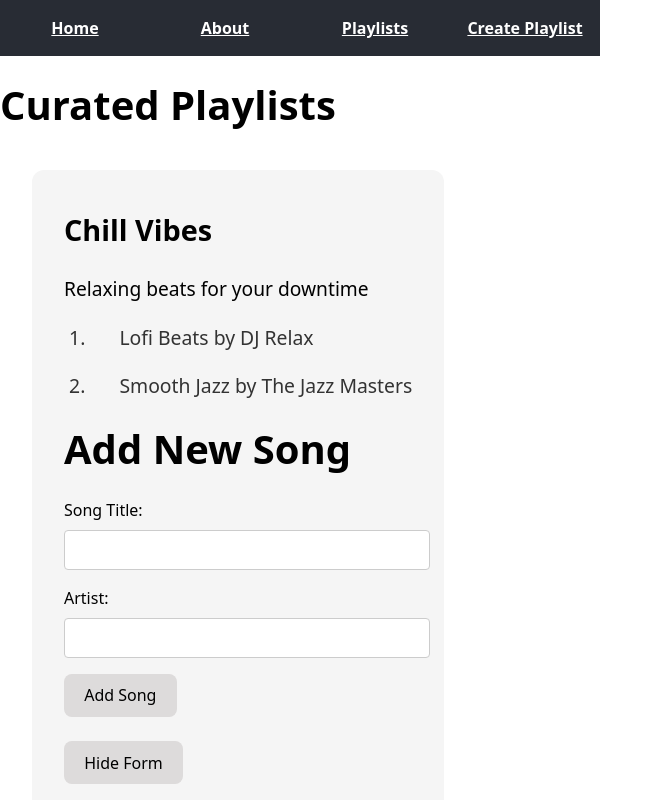
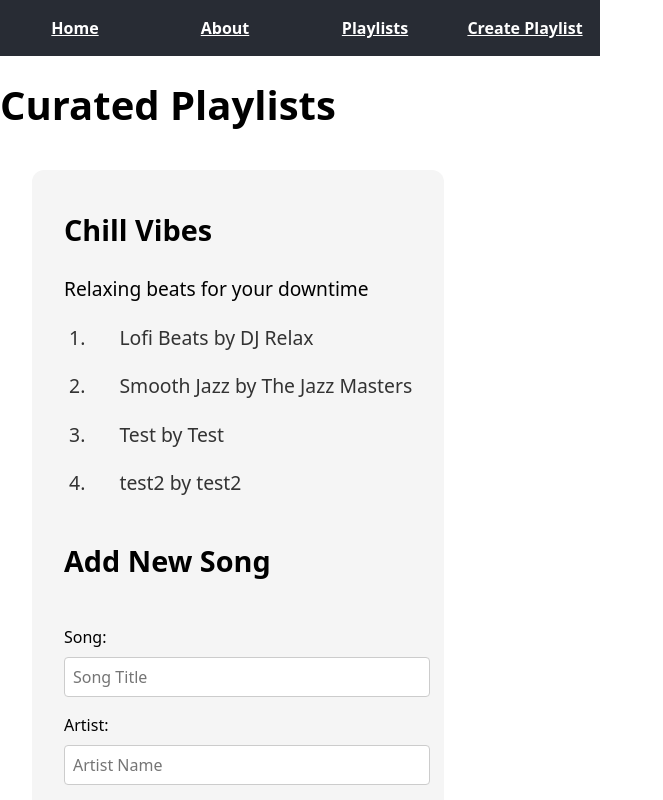
Before and after one commit to cash0826/Course5-Summative-Lab-Showcase-Project, a React (Vite) app: page /playlists/1 in a window 1280 px wide. Both pictures are taken after a click on the button "Add New Song". Shown: the top 800 px of the page, without its empty margins (0-663 px from the left). Built offline with nearby package versions, Linux system fonts and the light colour scheme; data requests are answered from the project's data file.

Commit message:
Fixed logic for newSong data to update existing playlists and songs

```diff
--- a/db.json
+++ b/db.json
@@ -14,6 +14,16 @@
           "id": "102",
           "title": "Smooth Jazz",
           "artist": "The Jazz Masters"
+        },
+        {
+          "id": "1a7188b2-405d-4db2-9dbe-6f7958980487",
+          "title": "Test",
+          "artist": "Test"
+        },
+        {
+          "id": "7f55a72a-8627-490e-af23-d9b7aeab7fd1",
+          "title": "test2",
+          "artist": "test2"
         }
       ]
     },
--- a/package.json
+++ b/package.json
@@ -13,7 +13,8 @@
   "dependencies": {
     "react": "^19.2.0",
     "react-dom": "^19.2.0",
-    "react-router-dom": "^6.30.2"
+    "react-router-dom": "^6.30.2",
+    "uuid": "^13.0.0"
   },
   "devDependencies": {
     "@eslint/js": "^9.39.1",
--- a/src/pages/CreatePlaylist.jsx
+++ b/src/pages/CreatePlaylist.jsx
@@ -1,10 +1,12 @@
 import NavBar from "../components/NavBar";
 import { useState } from "react";
 import { addPlaylist } from "../services/PlaylistService";
+import { useNavigate } from "react-router-dom";
 
 function CreatePlaylist() {
   const [name, setName] = useState("");
   const [description, setDescription] = useState("");
+  const navigate = useNavigate();
 
   function handleSubmit(e) {
     e.preventDefault();
@@ -18,6 +20,7 @@ function CreatePlaylist() {
     setName("");
     setDescription("");
     alert("Playlist Created!");
+    navigate("/playlists");
   }
 
   return (
--- a/src/pages/PlaylistCard.jsx
+++ b/src/pages/PlaylistCard.jsx
@@ -16,14 +16,19 @@ function PlaylistCard() {
     return <p>Playlist not found.</p>;
   }
 
+  // AI suggested fix for songs not being an array
+  // const songs = Array.isArray(playlist.songs) ? playlist.songs : (playlist.songs ? [playlist.songs] : []);
+
+  const displayPlaylists = playlist.songs.map((song) => (
+    <li key={song.id ?? `${song.title}-${song.artist}`}>{song.title} by {song.artist}</li>
+  ));
+
   return (
     <div className="playlist-details">
       <h3>{playlist.name}</h3>
       <p>{playlist.description}</p>
       <ol>
-        {playlist.songs.map((song) => (
-          <li key={song.id}>{song.title} by {song.artist}</li>
-        ))}
+        {displayPlaylists}
       </ol>
       <div>
         {showForm ? <SongForm /> : null}
--- a/src/pages/PlaylistList.jsx
+++ b/src/pages/PlaylistList.jsx
@@ -1,8 +1,7 @@
-import PlaylistCard from "./PlaylistCard";
 import { Link, Outlet, useOutletContext } from "react-router-dom";
 
 function PlaylistList() {
-  const { playlists } = useOutletContext();
+  const { playlists, setPlaylists } = useOutletContext();
 
   if (playlists.length === 0) {
     return <p>Loading Your Curated Playlists...</p>;
--- a/src/pages/SongForm.jsx
+++ b/src/pages/SongForm.jsx
@@ -1,32 +1,49 @@
 import { useState } from "react";
+import { v4 as uuidv4 } from "uuid";
+import { useNavigate, useOutletContext, useParams } from "react-router-dom";
+import { updatePlaylist } from "../services/PlaylistService";
 
 function AddNewSong() {
+  const { playlists } = useOutletContext();
   const [title, setTitle] = useState("");
   const [artist, setArtist] = useState("");
+  const navigate = useNavigate();
+  const { id } = useParams();
+  const playlist = playlists.find(p => p.id === id);
 
   function handleSubmit(e) {
       e.preventDefault();
-    const newSong = { title, artist };
-    console.log("New song added:", newSong);
+      const newSong = {
+          id: uuidv4(),
+          title: title,
+          artist: artist
+      };
+      updatePlaylist(playlist.id, newSong, playlist.songs);
       setTitle("");
       setArtist("");
+      alert("Song added to playlist!");
+      navigate(`/playlists/${playlist.id}`);
   }
 
   return (
     <div>
-      <h1>Add New Song</h1>
+      <h5>Add New Song</h5>
       <form onSubmit={handleSubmit}>
-        <label>Song Title:</label>
+        <label>Song:</label>
         <input
           type="text"
           name="title"
-          required />
+          placeholder="Song Title"
+          required
+          onChange={(e) => setTitle(e.target.value)} />
         <br />
         <label>Artist:</label>
         <input
           type="text"
           name="artist"
-          required />
+          placeholder="Artist Name"
+          required
+          onChange={(e) => setArtist(e.target.value)} />
         <br />
         <button type="submit">Add Song</button>
         <br/>
--- a/src/services/PlaylistService.js
+++ b/src/services/PlaylistService.js
@@ -27,3 +27,17 @@ export async function addPlaylist(newPlaylistData) {
     return null;
   }
 }
+
+export async function updatePlaylist(playlistId, newSongData, songs) {
+  const url = `${baseUrl}/playlists/${playlistId}`;
+  const response = await fetch(url, {
+    method: "PATCH",
+    headers: {"Content-Type": "application/json"},
+    body: JSON.stringify({ songs: [...songs, newSongData] })
+  });
+  if (response.ok) {
+    const data = await response.json();
+    return data;
+  }
+  throw new Error(`Error adding song to playlist: ${response.statusText}`);
+}
```
Also changed, not shown: 1 other file (tests, documents, lock files or other folders). Lines whose indentation alone changed are shown as unchanged.
